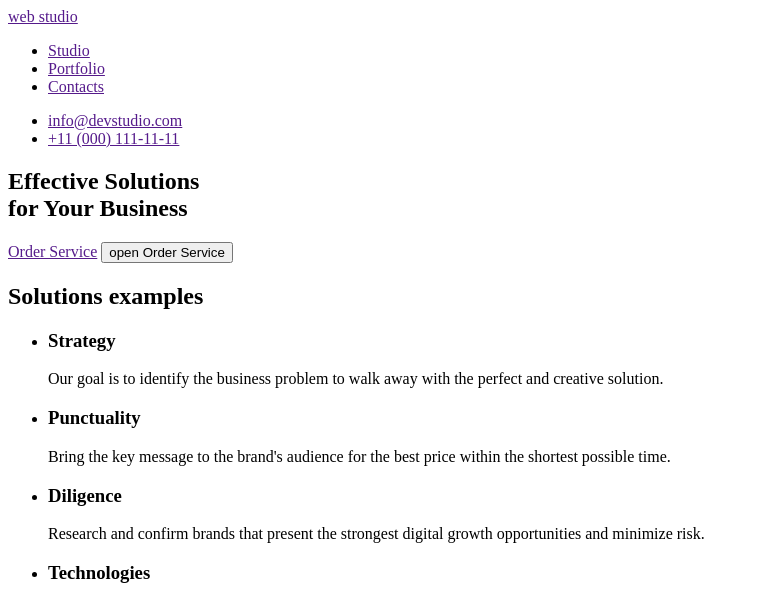
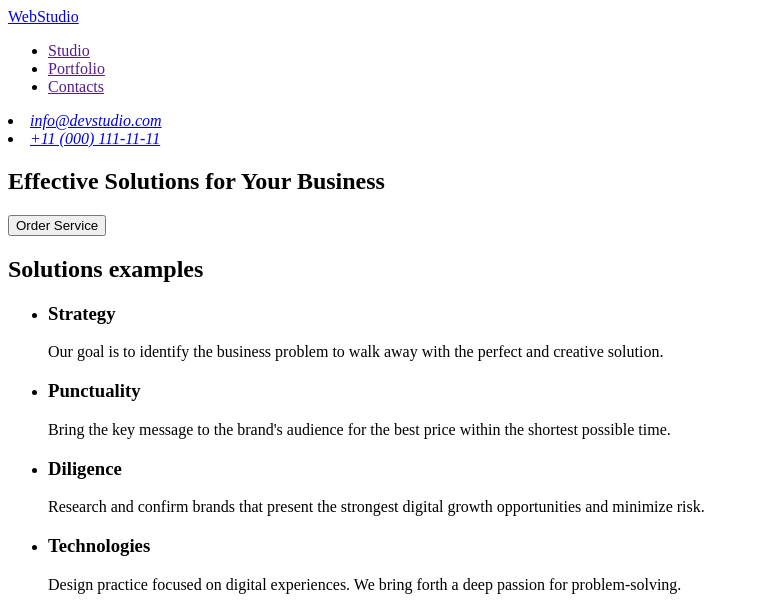
Before and after one commit to IrynaSokolovska/Project-training, a plain HTML site: page index.html in a window 1280 px wide. Shown: the top 600 px of the page, without its empty margins (0-759 px from the left). Drawn offline with Linux system fonts and the light colour scheme.

Commit message:
update index html

```diff
--- a/index.html
+++ b/index.html
@@ -9,25 +9,24 @@
 <body>
     <header>
         <nav>
-        <a href="">web studio</a>
+        <a href="./images/Logo.svg">WebStudio</a>
         <ul>
             <li><a href="">Studio</a></li>
             <li><a href="">Portfolio</a></li>
             <li><a href="">Contacts</a></li>
         </ul>
         </nav>
-
-        <ul>
-            <li><a href="">info@devstudio.com</a></li>
-            <li><a href="">+11 (000) 111-11-11</a></li>
-        </ul>
+        <address>
+            <li><a href="mailto:info@devstudio.com">info@devstudio.com</a></li>
+            <li><a href="tel:+11(000)111-11-11">+11 (000) 111-11-11</a></li>
+        </address>
     </header>
     <main>
         <div>
         <section>
-            <h1>Effective Solutions<br>for Your Business</h1>
-            <a href="">Order Service</a>
-            <button type="button">open Order Service</button>
+            <h1>Effective Solutions
+            for Your Business</h1>
+            <button type="button">Order Service</button>
         </section>
         </div>
     <section>
@@ -86,7 +85,7 @@
 </section>
 </main>
 <footer>
-<a href="">web studio</a>
+<a href="./images/Logo.svg">WebStudio</a>
 <p>Increase the flow of customers and sales for your business with digital marketing & growth solutions.</p>
 </footer>
 </body>
```
